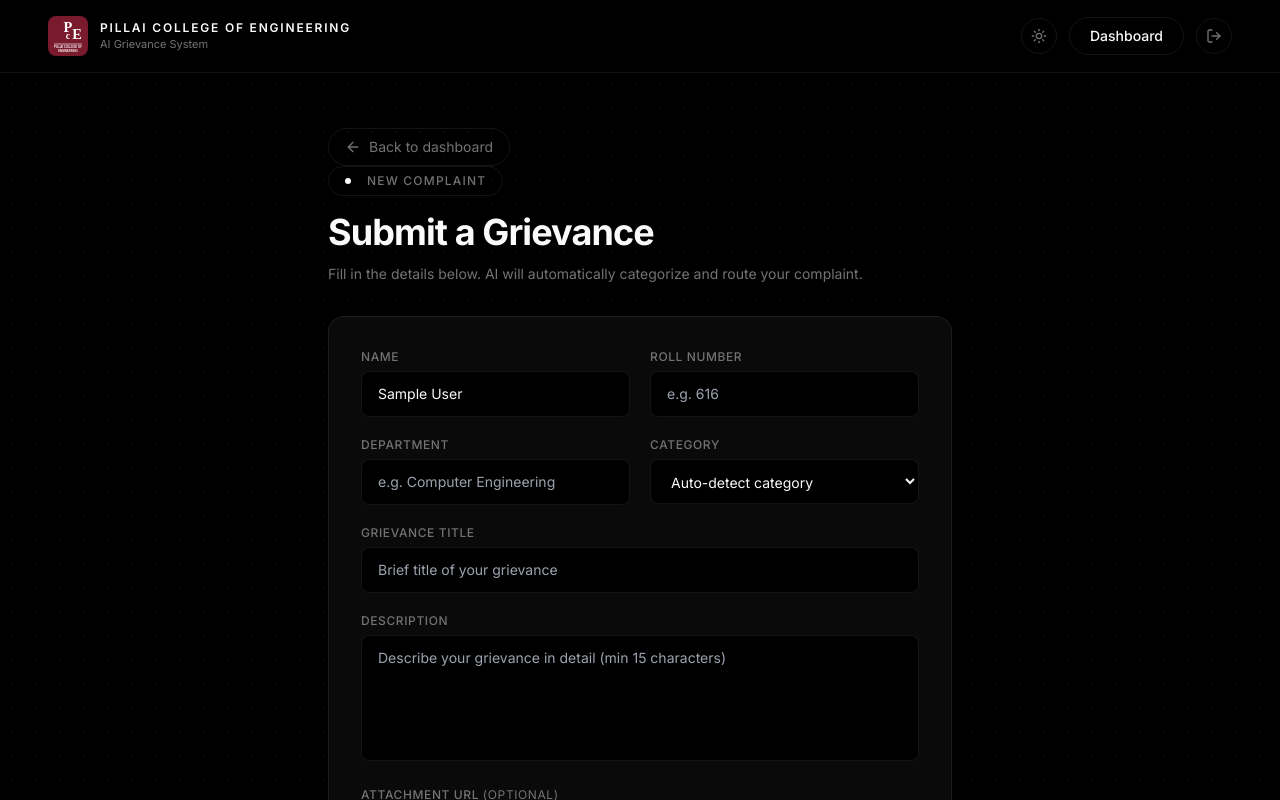
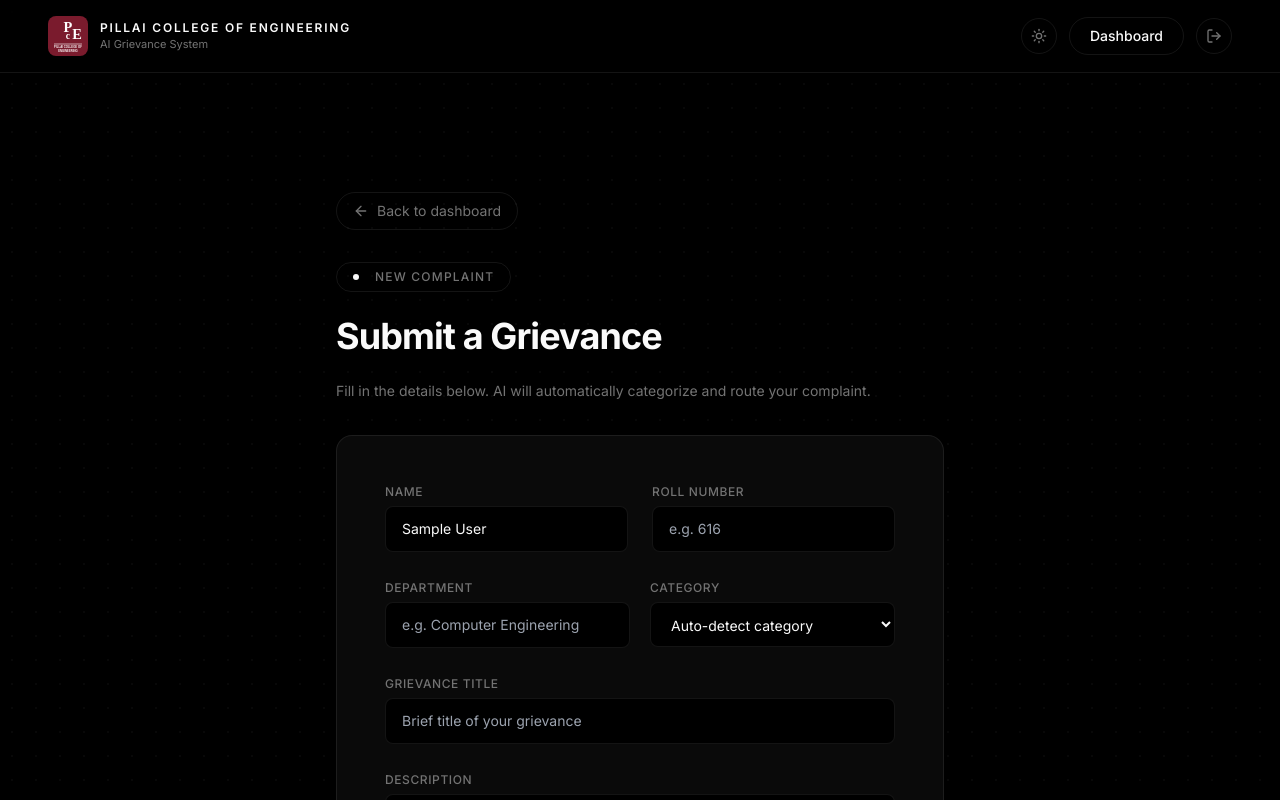
Before and after one commit to gayatriiv/grievance-redressal, a Next.js app: page /submit-grievance in a window 1280 px wide. Shown: the top 800 px of the page. Built offline with nearby package versions, Linux system fonts and the light colour scheme; no server answers; sample sign-in values are in the browser's storage.

Commit message:
Updated grievance submit page UI and layout &working of logout

```diff
--- a/app/(auth)/login/page.tsx
+++ b/app/(auth)/login/page.tsx
@@ -86,7 +86,14 @@ function LoginForm() {
       <div className="border-t border-border pt-6 text-center">
         <p className="text-sm text-muted-foreground">
           Don&apos;t have an account?{" "}
-          <Link href="/signup" className="text-foreground underline underline-offset-4 hover:opacity-80">
+          <Link
+            href={
+              callbackUrl
+                ? `/signup?callbackUrl=${encodeURIComponent(callbackUrl)}`
+                : "/signup"
+            }
+            className="text-foreground underline underline-offset-4 hover:opacity-80"
+          >
             Sign up
           </Link>
         </p>
--- a/app/(auth)/signup/page.tsx
+++ b/app/(auth)/signup/page.tsx
@@ -2,7 +2,7 @@
 
 import { useState } from "react";
 import Link from "next/link";
-import { useRouter } from "next/navigation";
+import { useRouter, useSearchParams } from "next/navigation";
 import { Navbar } from "@/components/layout/navbar";
 
 const detectEmailKind = (email: string) => {
@@ -14,6 +14,8 @@ const detectEmailKind = (email: string) => {
 
 export default function SignupPage() {
   const router = useRouter();
+  const searchParams = useSearchParams();
+  const callbackUrl = searchParams.get("callbackUrl") || "";
   const [email, setEmail] = useState("");
   const [error, setError] = useState("");
   const [loading, setLoading] = useState(false);
@@ -46,7 +48,10 @@ export default function SignupPage() {
         setLoading(false);
         return;
       }
-      router.push("/login?registered=true");
+      const loginUrl = `/login?registered=true${
+        callbackUrl ? `&callbackUrl=${encodeURIComponent(callbackUrl)}` : ""
+      }`;
+      router.push(loginUrl);
     } catch {
       setError("Network error. Please try again.");
       setLoading(false);
--- a/app/submit-grievance/page.tsx
+++ b/app/submit-grievance/page.tsx
@@ -14,6 +14,11 @@ export default function SubmitGrievancePage() {
 
   useEffect(() => {
     if (status === "unauthenticated") {
+      const signOutFlag = typeof window !== "undefined" ? window.localStorage.getItem("appSignOut") : null;
+      if (signOutFlag) {
+        window.localStorage.removeItem("appSignOut");
+        return;
+      }
       router.push("/login?callbackUrl=/submit-grievance");
     }
 
@@ -35,17 +40,17 @@ export default function SubmitGrievancePage() {
   return (
     <>
       <Navbar />
-      <main className="relative min-h-screen bg-background">
+      <main className="relative min-h-screen bg-background pt-28 sm:pt-32 pb-12 sm:pb-16">
         <div className="pointer-events-none absolute inset-0 grid-bg opacity-40" />
-        <div className="relative z-10 mx-auto max-w-2xl px-6 pt-32 pb-20">
-          <BackButton href="/student" label="Back to dashboard" />
-          <div className="mb-8">
-            <div className="section-label mb-4">
+        <div className="relative z-10 mx-auto max-w-2xl px-6 sm:px-8 py-12 sm:py-16 space-y-8">
+          <BackButton href={user?.role === "student" ? "/student" : "/"} label="Back to dashboard" className="mt-0" />
+          <div className="space-y-6">
+            <div className="section-label">
               <span className="mr-2 h-1.5 w-1.5 rounded-full bg-foreground" />
               New Complaint
             </div>
-            <h1 className="text-3xl font-bold tracking-tight text-foreground md:text-4xl">Submit a Grievance</h1>
-            <p className="mt-3 text-sm text-muted-foreground">Fill in the details below. AI will automatically categorize and route your complaint.</p>
+            <h1 className="text-3xl font-bold tracking-tight leading-tight text-foreground md:text-4xl">Submit a Grievance</h1>
+            <p className="mt-4 text-sm leading-relaxed text-muted-foreground">Fill in the details below. AI will automatically categorize and route your complaint.</p>
           </div>
           <GrievanceForm defaults={{ name: user?.name, department: user?.department, rollNumber: user?.rollNumber }} />
         </div>
--- a/components/forms/grievance-form.tsx
+++ b/components/forms/grievance-form.tsx
@@ -35,8 +35,8 @@ export const GrievanceForm = ({
         return;
       }
 
-      setMessage("Grievance submitted. Opening tracking page...");
-      router.push(`/track/${data.id}`);
+      setMessage("Grievance submitted. Redirecting to home...");
+      router.push("/");
     } catch {
       setMessage("Network error. Please try again.");
     }
@@ -50,8 +50,8 @@ export const GrievanceForm = ({
   const fieldError = (field: string) => errors[field]?.[0];
 
   return (
-    <form onSubmit={onSubmit} className="clean-card space-y-5 p-8">
-      <div className="grid gap-5 sm:grid-cols-2">
+    <form onSubmit={onSubmit} className="clean-card space-y-7 p-10 sm:p-12">
+      <div className="grid gap-6 sm:grid-cols-2">
         <div>
           <label htmlFor="g-name" className="mb-1.5 block text-xs font-medium uppercase tracking-wider text-muted-foreground">Name</label>
           <input id="g-name" name="name" placeholder="Your full name" className={inputClasses} defaultValue={defaults?.name ?? ""} required />
--- a/components/layout/navbar.tsx
+++ b/components/layout/navbar.tsx
@@ -3,10 +3,12 @@
 import Link from "next/link";
 import { Sun, Moon, LogOut } from "lucide-react";
 import { useSession, signOut } from "next-auth/react";
+import { useRouter } from "next/navigation";
 import { PillaiLogo } from "@/components/ui/pillai-logo";
 import { useTheme } from "@/components/theme-provider";
 
 export const Navbar = () => {
+  const router = useRouter();
   const { theme, toggle } = useTheme();
   const { data: session } = useSession();
 
@@ -48,7 +50,17 @@ export const Navbar = () => {
                 Dashboard
               </Link>
               <button
-                onClick={() => signOut({ callbackUrl: "/" })}
+                onClick={async () => {
+                  if (typeof window !== "undefined") {
+                    window.localStorage.setItem("appSignOut", "1");
+                  }
+                  const result = await signOut({ redirect: false, callbackUrl: "/" });
+                  if (typeof result?.url === "string") {
+                    router.push(result.url);
+                  } else {
+                    router.push("/");
+                  }
+                }}
                 className="flex h-9 w-9 items-center justify-center rounded-full border border-border transition-colors hover:border-foreground/20"
                 aria-label="Sign out"
               >
```
